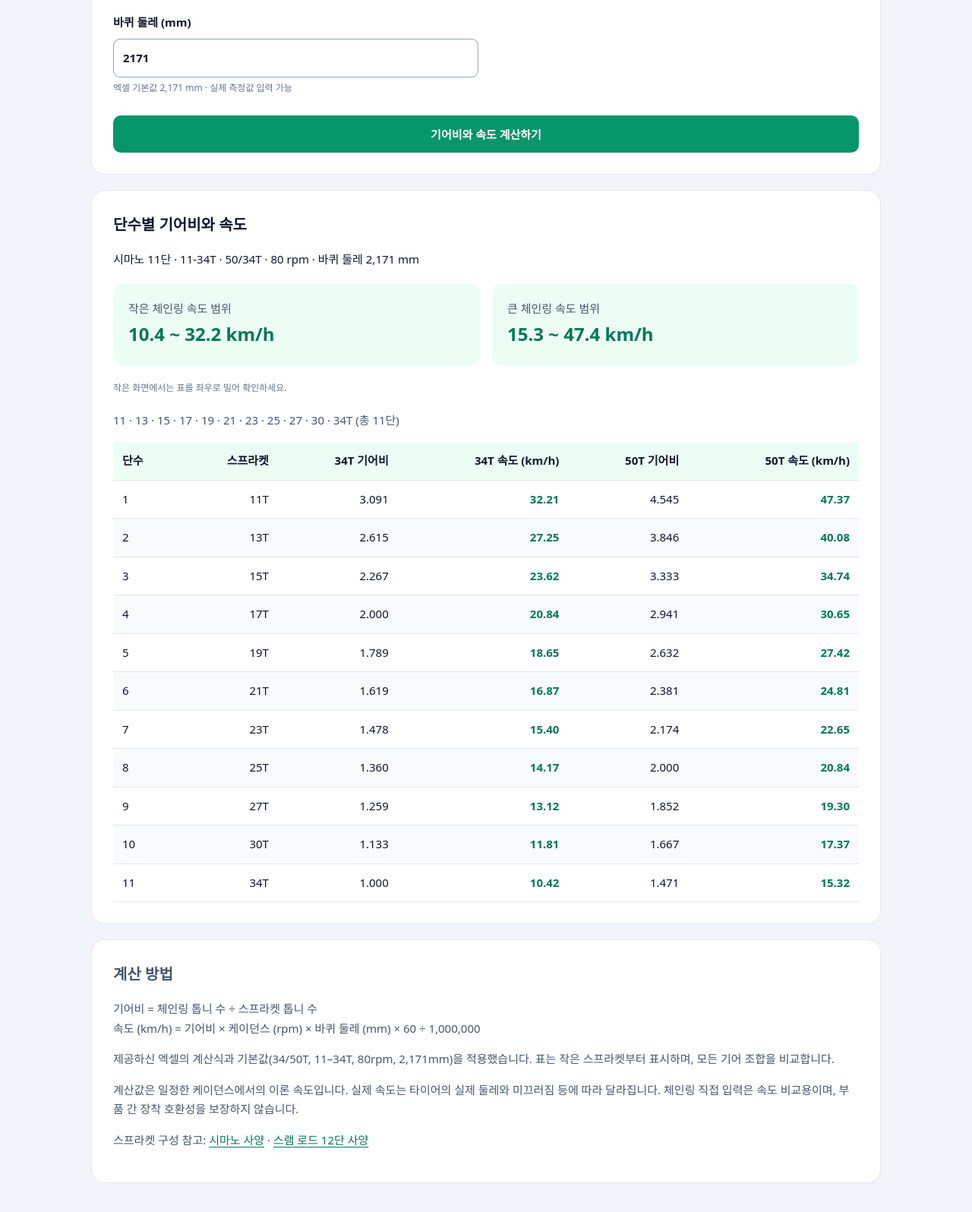
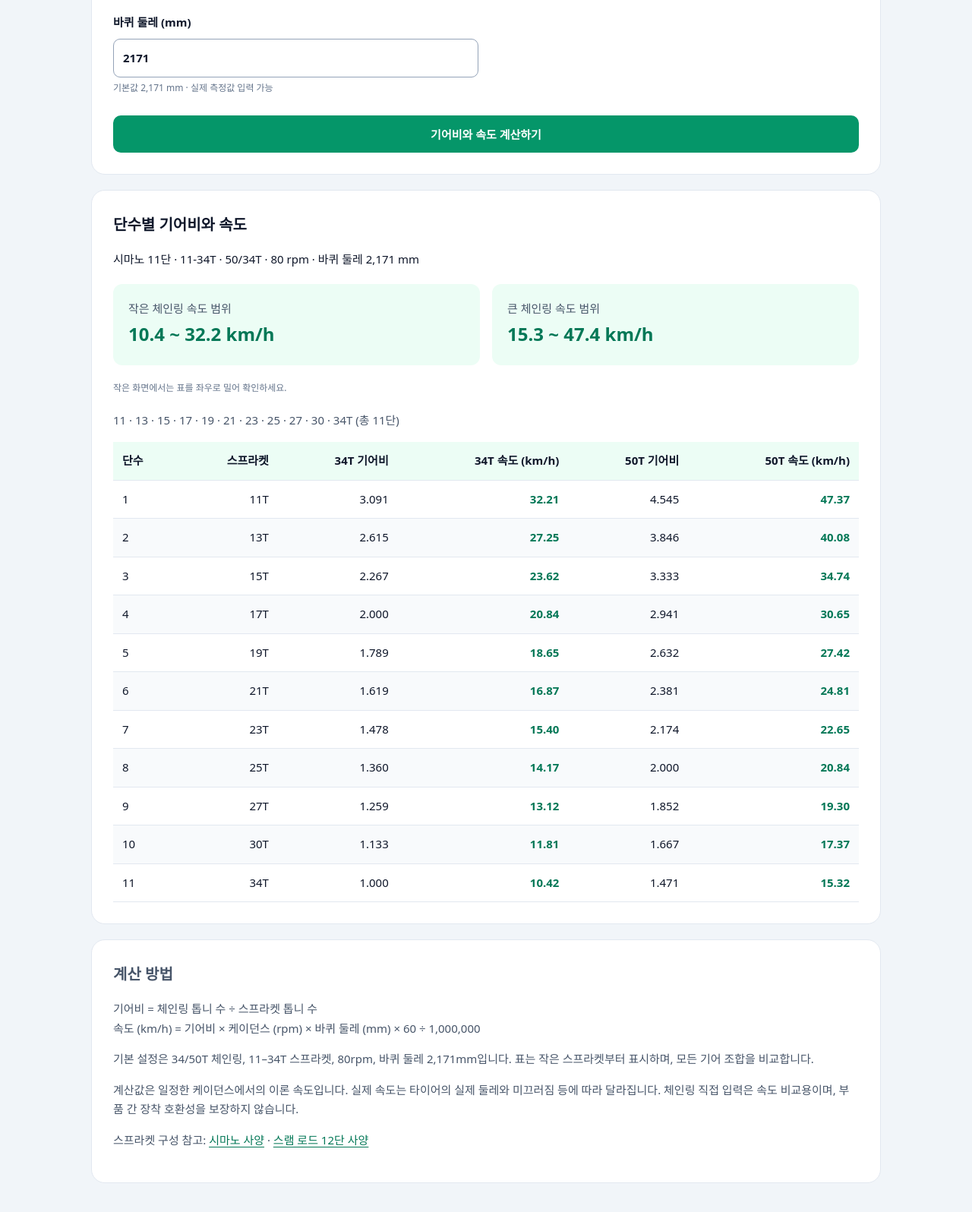
Before and after one commit to allanallankim/go_bike, a website: page gear-speed.html in a window 1280 px wide. Shown: the part 664-2260 px from the top of the page at 76% size. Drawn offline with Linux system fonts and the light colour scheme.

Commit message:
Simplify gear calculator explanatory text

```diff
--- a/gear-speed.html
+++ b/gear-speed.html
@@ -33,7 +33,7 @@
         <label for="cadence">케이던스 (rpm)<input id="cadence" type="number" min="1" max="250" step="1" value="80" required /><small>1분 동안 페달을 돌리는 횟수</small></label>
         <label for="small-ring">작은 체인링 (T)<input id="small-ring" type="number" min="20" max="70" step="1" value="34" required /></label>
         <label for="large-ring">큰 체인링 (T)<input id="large-ring" type="number" min="20" max="70" step="1" value="50" required /></label>
-        <label for="circumference">바퀴 둘레 (mm)<input id="circumference" type="number" min="1000" max="3000" step="1" value="2171" required /><small>엑셀 기본값 2,171 mm · 실제 측정값 입력 가능</small></label>
+        <label for="circumference">바퀴 둘레 (mm)<input id="circumference" type="number" min="1000" max="3000" step="1" value="2171" required /><small>기본값 2,171 mm · 실제 측정값 입력 가능</small></label>
       </div>
       <button type="submit">기어비와 속도 계산하기</button><p id="gear-error" class="error" role="alert" hidden></p>
     </form>
@@ -45,7 +45,7 @@
     </section>
     <section class="card notes"><h2>계산 방법</h2>
       <p>기어비 = 체인링 톱니 수 ÷ 스프라켓 톱니 수<br />속도 (km/h) = 기어비 × 케이던스 (rpm) × 바퀴 둘레 (mm) × 60 ÷ 1,000,000</p>
-      <p>제공하신 엑셀의 계산식과 기본값(34/50T, 11–34T, 80rpm, 2,171mm)을 적용했습니다. 표는 작은 스프라켓부터 표시하며, 모든 기어 조합을 비교합니다.</p>
+      <p>기본 설정은 34/50T 체인링, 11–34T 스프라켓, 80rpm, 바퀴 둘레 2,171mm입니다. 표는 작은 스프라켓부터 표시하며, 모든 기어 조합을 비교합니다.</p>
       <p>계산값은 일정한 케이던스에서의 이론 속도입니다. 실제 속도는 타이어의 실제 둘레와 미끄러짐 등에 따라 달라집니다. 체인링 직접 입력은 속도 비교용이며, 부품 간 장착 호환성을 보장하지 않습니다.</p>
       <p>스프라켓 구성 참고: <a href="https://productinfo.shimano.com/zh-CN/spec/road-cassette" target="_blank" rel="noopener noreferrer">시마노 사양</a> · <a href="https://www.sram.com/en/sram/models/cs-xg-1290-e1" target="_blank" rel="noopener noreferrer">스램 로드 12단 사양</a></p>
     </section>
```
